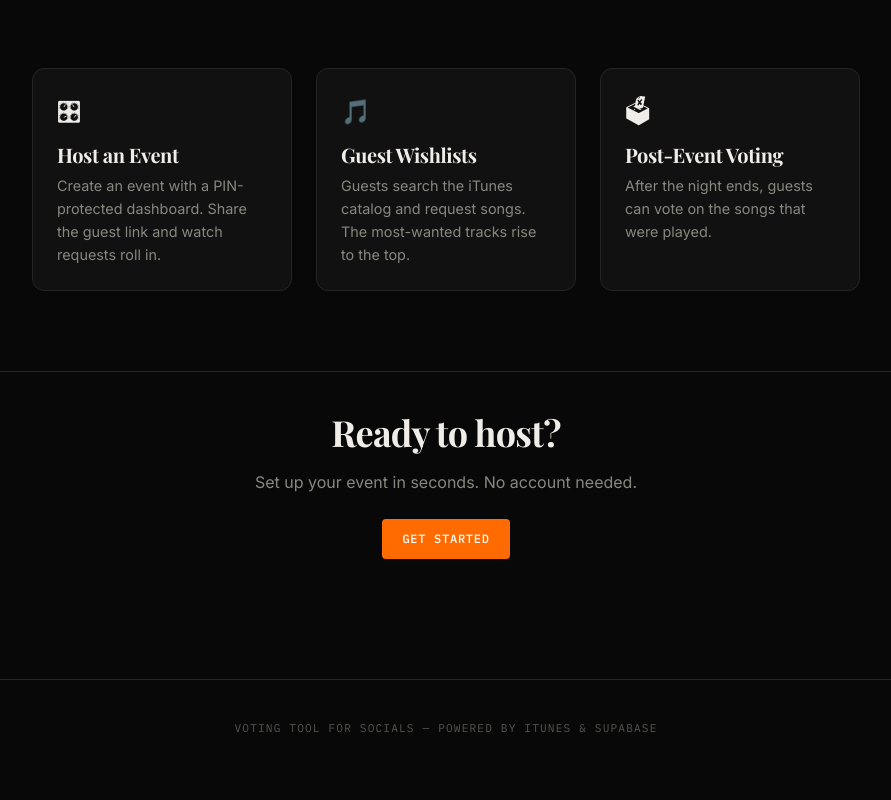
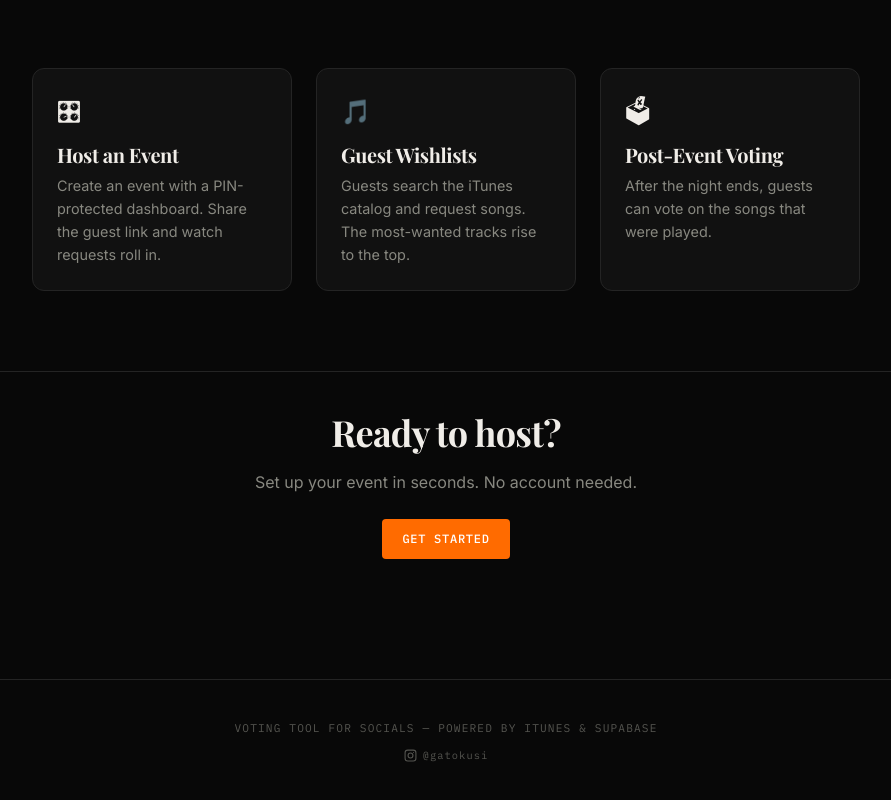
Before and after one commit to cpfiel87/Playlist-App, a React (Vite) app in the folder frontend/: page / in a window 1280 px wide. Shown: the part 457-1257 px from the top of the page, without its empty margins (194-1085 px from the left). Before the commit the page ends 1234 px from the top, so only its background shows below. Built offline with nearby package versions, Linux system fonts and the light colour scheme; no server answers; a web font is replaced by a local one.

Commit message:
Add instagram footer and csv export

```diff
--- a/frontend/src/App.jsx
+++ b/frontend/src/App.jsx
@@ -40,6 +40,32 @@ export default function App() {
         <p style={{ fontFamily: 'var(--font-mono)', fontSize: '0.7rem', color: 'var(--text-dim)', letterSpacing: '0.1em' }}>
           VOTING TOOL FOR SOCIALS — POWERED BY ITUNES &amp; SUPABASE
         </p>
+        <a
+          href="https://www.instagram.com/gatokusi"
+          target="_blank"
+          rel="noopener noreferrer"
+          style={{
+            display: 'inline-flex',
+            alignItems: 'center',
+            gap: 6,
+            marginTop: 10,
+            color: 'var(--text-dim)',
+            textDecoration: 'none',
+            fontFamily: 'var(--font-mono)',
+            fontSize: '0.65rem',
+            letterSpacing: '0.1em',
+            transition: 'color 0.2s',
+          }}
+          onMouseEnter={e => e.currentTarget.style.color = 'var(--accent)'}
+          onMouseLeave={e => e.currentTarget.style.color = 'var(--text-dim)'}
+        >
+          <svg width="13" height="13" viewBox="0 0 24 24" fill="none" stroke="currentColor" strokeWidth="2" strokeLinecap="round" strokeLinejoin="round">
+            <rect x="2" y="2" width="20" height="20" rx="5" ry="5"/>
+            <circle cx="12" cy="12" r="4.5"/>
+            <circle cx="17.5" cy="6.5" r="1" fill="currentColor" stroke="none"/>
+          </svg>
+          @gatokusi
+        </a>
       </footer>
     </>
   );
--- a/frontend/src/pages/DJDashboard.jsx
+++ b/frontend/src/pages/DJDashboard.jsx
@@ -129,6 +129,24 @@ export default function DJDashboard() {
       setDeleting(false);
       setDeleteConfirm(false);
     }
+  }
+
+  function exportCSV() {
+    const headers = ['Title', 'Artist', 'Album', 'Requests'];
+    const rows = wishlist.map(item => [
+      `"${(item.title || '').replace(/"/g, '""')}"`,
+      `"${(item.artist || '').replace(/"/g, '""')}"`,
+      `"${(item.album || '').replace(/"/g, '""')}"`,
+      item.request_count,
+    ]);
+    const csv = [headers.join(','), ...rows.map(r => r.join(','))].join('\n');
+    const blob = new Blob([csv], { type: 'text/csv;charset=utf-8;' });
+    const url = URL.createObjectURL(blob);
+    const a = document.createElement('a');
+    a.href = url;
+    a.download = `${event?.event_name || 'wishlist'}-wishlist.csv`;
+    a.click();
+    URL.revokeObjectURL(url);
   }
 
   function copyGuestLink() {
@@ -298,12 +316,19 @@ export default function DJDashboard() {
       </div>
 
       {/* Wishlist */}
-      <div style={{ marginBottom: 16 }}>
-        <h2 style={{ fontSize: '1.2rem' }}>Crowd Wishlist — Ranked by Requests</h2>
-        <p style={{ color: 'var(--text-muted)', fontSize: '0.85rem', marginTop: 4 }}>
-          Updates every 6 seconds.
-          {loading && <span style={{ color: 'var(--accent)', marginLeft: 8, fontFamily: 'var(--font-mono)', fontSize: '0.7rem' }}>Refreshing…</span>}
-        </p>
+      <div style={{ marginBottom: 16, display: 'flex', justifyContent: 'space-between', alignItems: 'flex-start', flexWrap: 'wrap', gap: 12 }}>
+        <div>
+          <h2 style={{ fontSize: '1.2rem' }}>Crowd Wishlist — Ranked by Requests</h2>
+          <p style={{ color: 'var(--text-muted)', fontSize: '0.85rem', marginTop: 4 }}>
+            Updates every 6 seconds.
+            {loading && <span style={{ color: 'var(--accent)', marginLeft: 8, fontFamily: 'var(--font-mono)', fontSize: '0.7rem' }}>Refreshing…</span>}
+          </p>
+        </div>
+        {wishlist.length > 0 && (
+          <button className="btn btn--ghost" onClick={exportCSV} style={{ fontSize: '0.8rem' }}>
+            Export CSV
+          </button>
+        )}
       </div>
 
       {wishlist.length === 0 ? (
--- a/frontend/src/pages/VotingPage.jsx
+++ b/frontend/src/pages/VotingPage.jsx
@@ -33,6 +33,26 @@ export default function VotingPage() {
 
   useEffect(() => { load(); }, [load]);
 
+  function exportCSV() {
+    const headers = ['Title', 'Artist', 'Album', 'Requests', 'Avg Rating', 'Total Votes'];
+    const rows = wishlist.map(item => [
+      `"${(item.title || '').replace(/"/g, '""')}"`,
+      `"${(item.artist || '').replace(/"/g, '""')}"`,
+      `"${(item.album || '').replace(/"/g, '""')}"`,
+      item.request_count,
+      item.averageRating ?? '',
+      item.totalVotes ?? '',
+    ]);
+    const csv = [headers.join(','), ...rows.map(r => r.join(','))].join('\n');
+    const blob = new Blob([csv], { type: 'text/csv;charset=utf-8;' });
+    const url = URL.createObjectURL(blob);
+    const a = document.createElement('a');
+    a.href = url;
+    a.download = `${event?.event_name || 'event'}-votes.csv`;
+    a.click();
+    URL.revokeObjectURL(url);
+  }
+
   if (loading) return <div className="loading-center"><div className="spinner" /></div>;
 
   if (error) return (
@@ -61,11 +81,18 @@ export default function VotingPage() {
         <div className="divider" style={{ marginTop: 24 }} />
       </div>
 
-      <div style={{ marginBottom: 32 }}>
-        <h2 style={{ fontSize: '1.4rem', marginBottom: 8 }}>How was the music?</h2>
-        <p style={{ color: 'var(--text-muted)' }}>
-          Rate every song that was on tonight's wishlist. One vote per song.
-        </p>
+      <div style={{ marginBottom: 32, display: 'flex', justifyContent: 'space-between', alignItems: 'flex-start', flexWrap: 'wrap', gap: 12 }}>
+        <div>
+          <h2 style={{ fontSize: '1.4rem', marginBottom: 8 }}>How was the music?</h2>
+          <p style={{ color: 'var(--text-muted)' }}>
+            Rate every song that was on tonight's wishlist. One vote per song.
+          </p>
+        </div>
+        {wishlist.length > 0 && (
+          <button className="btn btn--ghost" onClick={exportCSV} style={{ fontSize: '0.8rem' }}>
+            Export CSV
+          </button>
+        )}
       </div>
 
       {wishlist.length === 0 ? (
```
Also changed, not shown: 2 other files (tests, documents, lock files or other folders).
